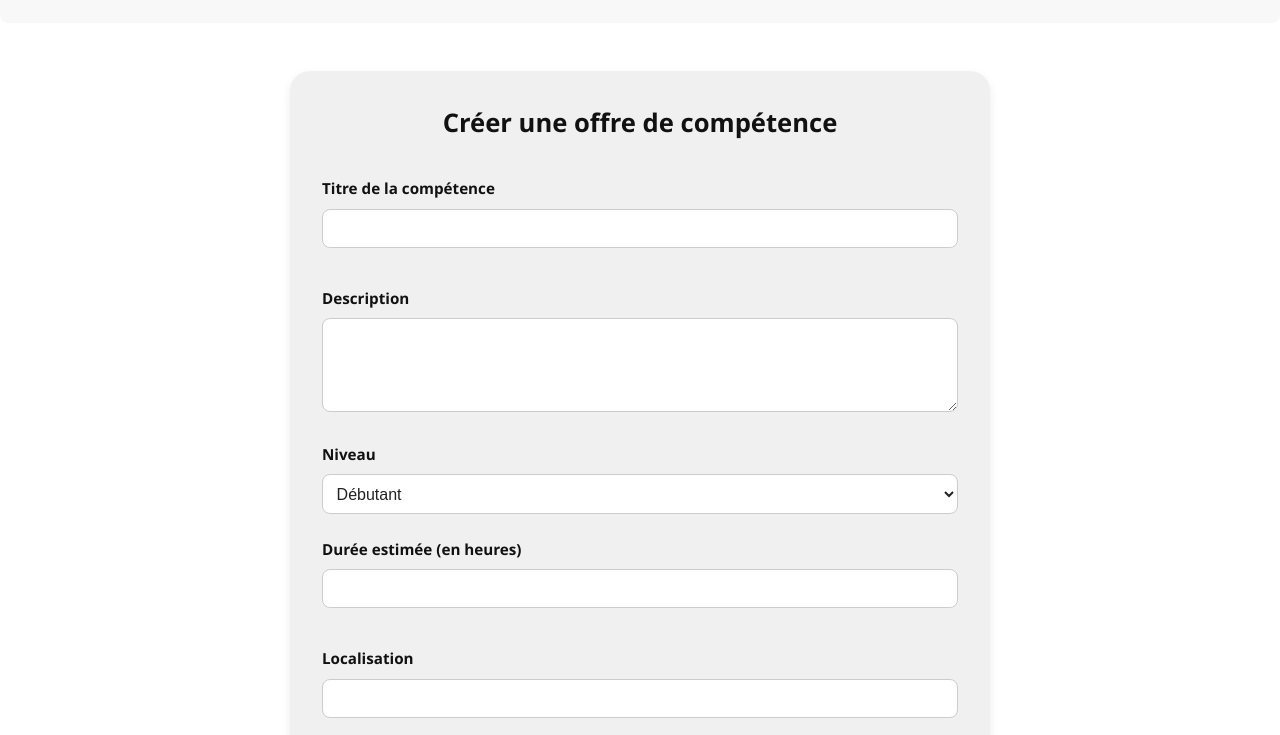
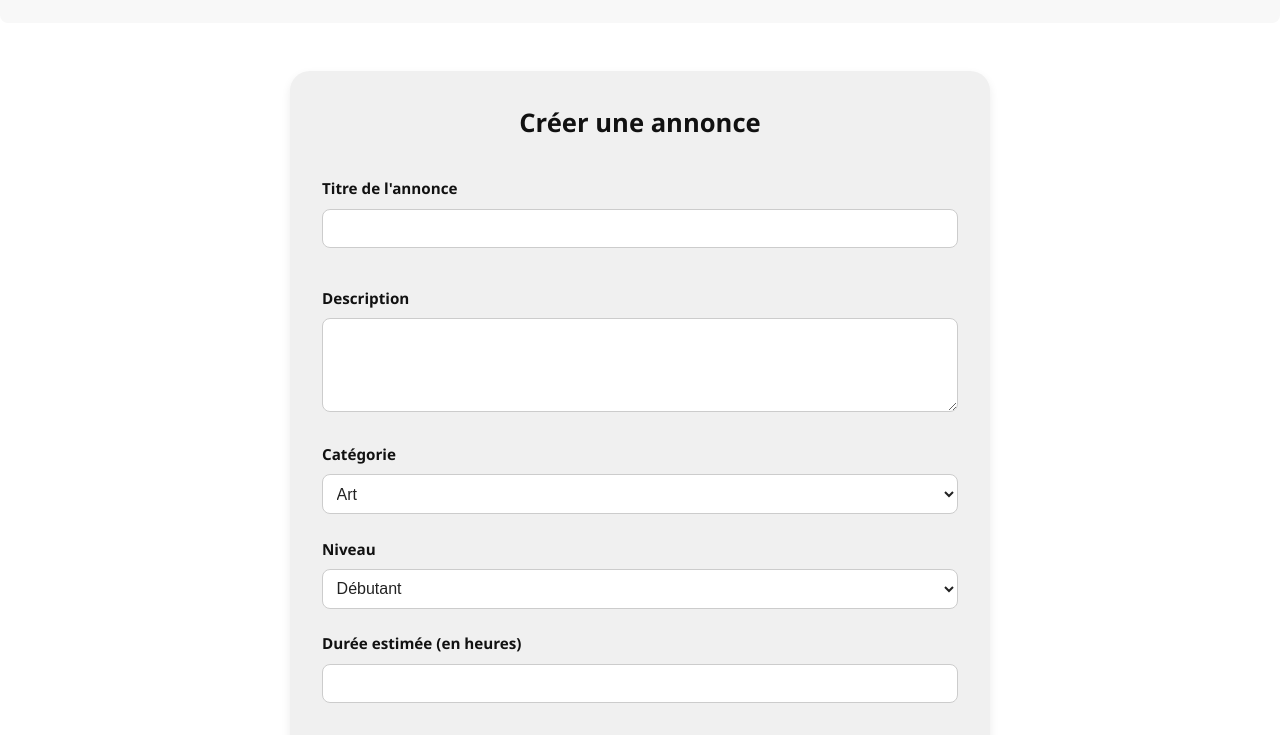
Before and after one commit to lisacsd/skill-swap-project, a plain HTML site: page frontend/competence.html in a window 1280 px wide. Shown: the part 65-800 px from the top of the page. Drawn offline with Linux system fonts and the light colour scheme.

Commit message:
commit repa

```diff
--- a/frontend/competence.html
+++ b/frontend/competence.html
@@ -19,17 +19,27 @@
   </header>
 
   <main class="form-container">
-    <h1>Créer une offre de compétence</h1>
+    <h1>Créer une annonce</h1>
 
     <form action="/ajouter-competence" method="post">
       <div class="form-group">
-        <label for="titre">Titre de la compétence</label>
+        <label for="titre">Titre de l'annonce</label>
         <input type="text" id="titre" name="titre" required>
       </div>
 
       <div class="form-group">
         <label for="description">Description</label>
         <textarea id="description" name="description" rows="4" required></textarea>
+      </div>
+
+      <div class="form-group">
+        <label for="categorie">Catégorie</label>
+        <select id="categorie" name="categorie">
+            <option value="Art">Art</option>
+            <option value="Sport">Sport</option>
+            <option value="Informatique">Informatique</option>
+            <option value="Cuisine">Cuisine</option>
+        </select>
       </div>
 
       <div class="form-group">
```
